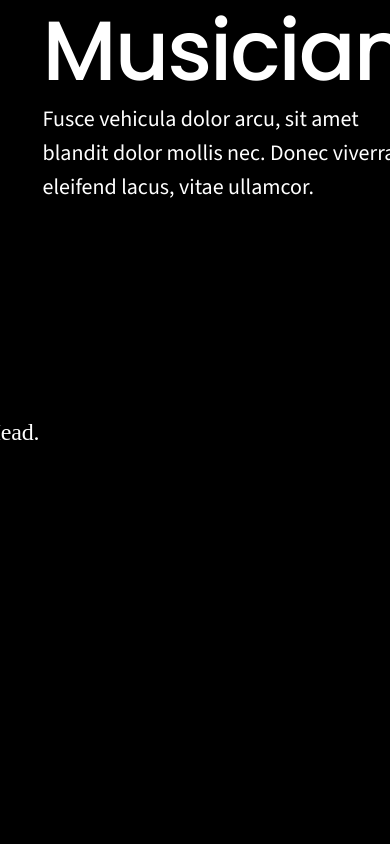
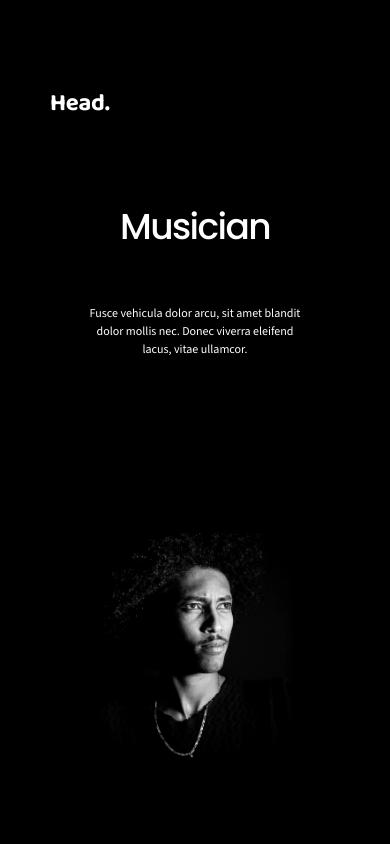
Before and after one commit to malinranden/responsive-webdesign, a plain HTML site: page index.html in a window 390 px wide. Shown: the top 844 px of the page. Drawn offline with nearby package versions, Linux system fonts and the light colour scheme.

Commit message:
missed to add this commit?

```diff
--- a/index.html
+++ b/index.html
@@ -7,10 +7,11 @@
     <link rel="stylesheet" href="/styles/index.css">
     <link rel="preconnect" href="https://fonts.googleapis.com">
     <link rel="preconnect" href="https://fonts.gstatic.com" crossorigin>
-    <link href="https://fonts.googleapis.com/css2?family=Actor&family=Poppins:ital,wght@0,100;0,200;0,300;0,400;0,500;0,600;0,700;0,800;0,900;1,100;1,200;1,300;1,400;1,500;1,600;1,700;1,800;1,900&family=Source+Sans+3:ital,wght@0,200..900;1,200..900&display=swap" rel="stylesheet">
-    <title>Document</title>
+    <link href="https://fonts.googleapis.com/css2?family=Actor&family=Baloo+2:wght@400..800&family=Poppins:ital,wght@0,100;0,200;0,300;0,400;0,500;0,600;0,700;0,800;0,900;1,100;1,200;1,300;1,400;1,500;1,600;1,700;1,800;1,900&family=Source+Sans+3:ital,wght@0,200..900;1,200..900&display=swap" rel="stylesheet"><title>Document</title>
 </head>
 <body>
+
+    <section class="text-section-container">
 
         <header class="header-container">
             <div class="logo">
@@ -18,24 +19,25 @@
             </div>
             <nav class="nav">
                 <ul class="nav__list">
-                <li class="nav__li"><a href="#">Works</a></li>
-                <li class="nav__li"><a href="#">Services</a></li>
-                <li class="nav__li"><a href="#">Contacts</a></li>
+                    <li class="nav__li"><a class="nav__link" href="#">Works</a></li>
+                    <li class="nav__li"><a class="nav__link" href="#">Services</a></li>
+                    <li class="nav__li"><a class="nav__link" href="#">Contacts</a></li>
                 </ul>
             </nav>
         </header>
 
-    <section class="text-section">
-        <div class="text-section__text">
-            <h1 class="text-section__h1">Musician</h1>
-            <p class="text-section__p">Fusce vehicula dolor arcu, sit amet blandit
+
+        <div class="text-section-text">
+            <h1 class="text-section-text__h1">Musician</h1>
+            <p class="text-section-text__p">Fusce vehicula dolor arcu, sit amet blandit
                 dolor mollis nec. Donec viverra eleifend
                 lacus, vitae ullamcor.</p>
         </div>
+
     </section>
 
     <div class="image-section">
-        <img src="" alt="">
+        <img src="/images/Image (1).png" alt="le-music-man">
     </div>
 
 </body>
--- a/styles/_nav.scss
+++ /dev/null
@@ -1,28 +0,0 @@
-.header-container {
-
-}
-.logo {
-    max-width: 90px;
-    width: 100%;
-    min-height: 36px;
-    &__text {
-        font-size: 24px;
-        line-height: 36; // skriva px?
-        letter-spacing: -0.25px;
-    }
-}
-.nav {
-
-    &__list {
-        max-width: 267px;
-        width: 100%;
-        min-height: 25px;
-        font-family: "Source Sans 3", sans-serif;
-        font-size: 16px;
-        line-height: 22.4;
-
-    }
-    &__li {
-
-    }
-}
--- a/styles/_text.scss
+++ /dev/null
@@ -1,20 +0,0 @@
-
-.text-section {
-    color: #FFFFFF; //ta bort
-    &__text {
-        color: #FFFFFF; //ta bort finns i body
-    }
-    &__h1 {
-        font-size: 84px;
-        line-height: 102px;
-        letter-spacing: -2px;
-        font-family: "Poppins", sans-serif;
-        font-weight: 500;
-    }
-    &__p {
-        font-size: 22px;
-        line-height: 34px;
-        font-family: "Source Sans 3", sans-serif;
-
-    }
-}
--- a/styles/index.css
+++ b/styles/index.css
@@ -1 +1,176 @@
-.logo{max-width:90px;width:100%;min-height:36px}.logo__text{font-size:24px;line-height:36;letter-spacing:-0.25px}.nav__list{max-width:267px;width:100%;min-height:25px;font-family:"Source Sans 3",sans-serif;font-size:16px;line-height:22.4}.text-section{color:#FFFFFF}.text-section__text{color:#FFFFFF}.text-section__h1{font-size:84px;line-height:102px;letter-spacing:-2px;font-family:"Poppins",sans-serif;font-weight:500}.text-section__p{font-size:22px;line-height:34px;font-family:"Source Sans 3",sans-serif}body{width:100%;display:-webkit-box;display:-ms-flexbox;display:flex;-webkit-box-pack:center;-ms-flex-pack:center;justify-content:center;background-color:#000000;color:#FFFFFF}
+
+body {
+    max-width: 100%;
+    min-height: 100vh;
+    display: flex;
+    flex-wrap: wrap;
+    justify-content: space-evenly; /*kanske?*/
+    align-items: center;
+    background-color: #000000;
+    color: #FFFFFF;
+    margin-left: 50px;
+    margin-right: 50px;
+}
+
+.text-section-container { /* all text from top down */
+    max-width: 416px;
+    width: 100%;
+    min-height: 711px; /*465px*/
+    height: 100%; /*hade 100vh innan men får inte till att mina två items ligger bredvid varandra*/
+    display: flex;
+    flex-direction: column;
+    align-items: center;
+    margin: 50px;
+}
+.header-container {
+    max-width: 416px;
+    width: 100%;
+    min-height: 36px;
+    display: flex;
+    justify-content: space-between;
+    /* position: absolute;
+    top: 10%; */
+    margin: 4%;
+}
+.logo {
+    max-width: 90px;
+    width: 100%;
+    min-height: 36px;
+    font-size: 24px;
+    line-height: 36px;
+    letter-spacing: -0.25px;
+    font-family: "Actor", sans-serif;
+    display: flex;
+    align-items: center;
+}
+.nav {
+    max-width: 242px; /*-25px jämfört med figma container*/
+    width: 100%;
+    min-height: 25px;
+    display: flex;
+    align-items: center; /* centrerar mitten*/
+     /*rader? jag vill ha: row, flex-start (vä), centrerat mitten*/
+}
+.nav__list {
+    max-width: 242px; /*-25px jämfört med figma container*/
+    width: 100%;
+    display: flex;
+    justify-content: space-between;
+}
+.nav__li {
+    font-family: "Source Sans 3", sans-serif;
+    font-size: 16px;
+    line-height: 22,4px;
+}
+.nav__link {
+    text-decoration: none;
+    color: white;
+}
+
+.text-section-text {
+    max-width: 416px;
+    width: 100%;
+    min-height: 273px;
+    display: flex;
+    flex-direction: column;
+    justify-content: space-between;
+    margin: 6%;
+
+    margin-top: 171px;
+}
+.text-section-text__h1 {
+    font-size: 84px;
+    line-height: 102px;
+    letter-spacing: -2px;
+    font-family: "Poppins", sans-serif;
+    font-weight: 500;
+}
+.text-section-text__p {
+    font-size: 22px;
+    line-height: 34px;
+    font-family: "Source Sans 3", sans-serif;
+}
+
+
+
+.image-section {
+    max-width: 585px;
+    width: 100%;
+    min-height: 690px;
+    display: flex;
+    margin: 2%;
+}
+img {
+    max-width: 585px;
+    width: 100%;
+    min-height: 690px;
+}
+
+
+@media screen and (max-width: 1250px) {
+    .text-section-container {
+        min-height: 365px;
+        max-width: 768px;
+    }
+    .header-container {
+        max-width: 768px;
+    }
+    .text-section-text {
+        align-items: center;
+        max-width: 574px;
+        min-height: 172px;
+
+        margin-top: 6%;
+    }
+    .text-section-text__h1 {
+        font-size: 72px;
+        line-height: 82.8px;
+        letter-spacing: -1.6px;
+    }
+    .text-section-text__p {
+        text-align: center;
+    }
+    .logo__text {
+        font-family: "Baloo 2", sans-serif;
+        font-weight: 700;
+        font-size: 24px;
+    }
+    img {
+        width: 70%;
+        height: 70%;
+        min-height: 70%;
+    }
+    .image-section {
+        justify-content: center;
+    }
+}
+
+@media screen and (max-width: 570px){
+    .nav {
+        visibility: hidden;
+    }
+    .header-container {
+        margin-top: 10px;
+    }
+    .text-section-container {
+        margin: 0;
+        justify-content: space-between;
+        min-height: 300px;
+    }
+    .text-section-text {
+        max-width: 211px;
+        /* min-height: 150px;
+        height: 100%; */
+    }
+    .text-section-text__h1 {
+        font-size: 36px;
+    }
+    .text-section-text__p {
+        font-size: 12px;
+        line-height: 18px;
+    }
+    .image-section {
+        align-items: center;
+        min-height: 200px;
+    }
+}
--- a/styles/index.scss
+++ /dev/null
@@ -1,11 +0,0 @@
-@import 'nav';
-@import 'text';
-
-body {
-    width: 100%;
-    display: flex;
-    justify-content: center;
-    background-color: #000000;
-    color: #FFFFFF;
-    //margins
-}
```
Also changed, not shown: styles/_fonts.scss (+7 -0 lines), images/Image (1).png (added), images/Image (3).png (added), images/image (2).png (added), styles/_image.scss (deleted), 1 other file. Lines whose indentation alone changed are shown as unchanged.
